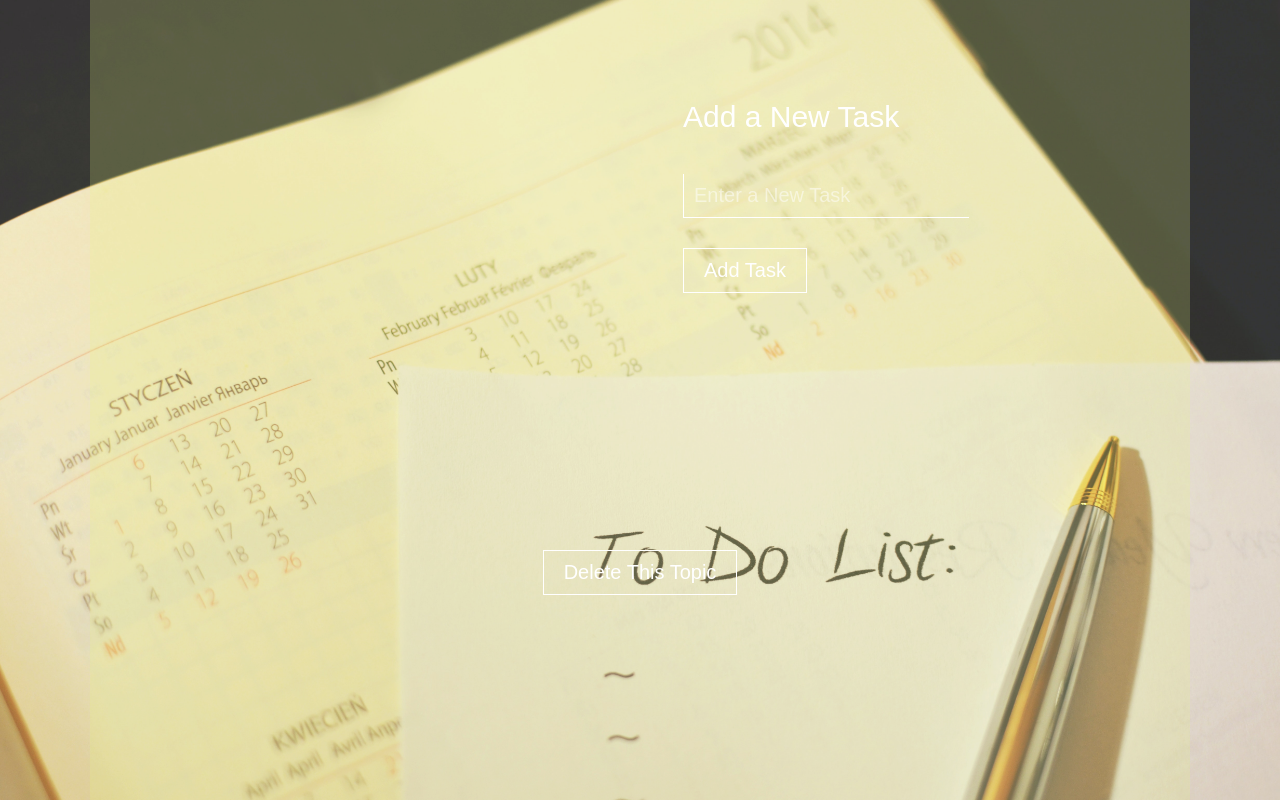
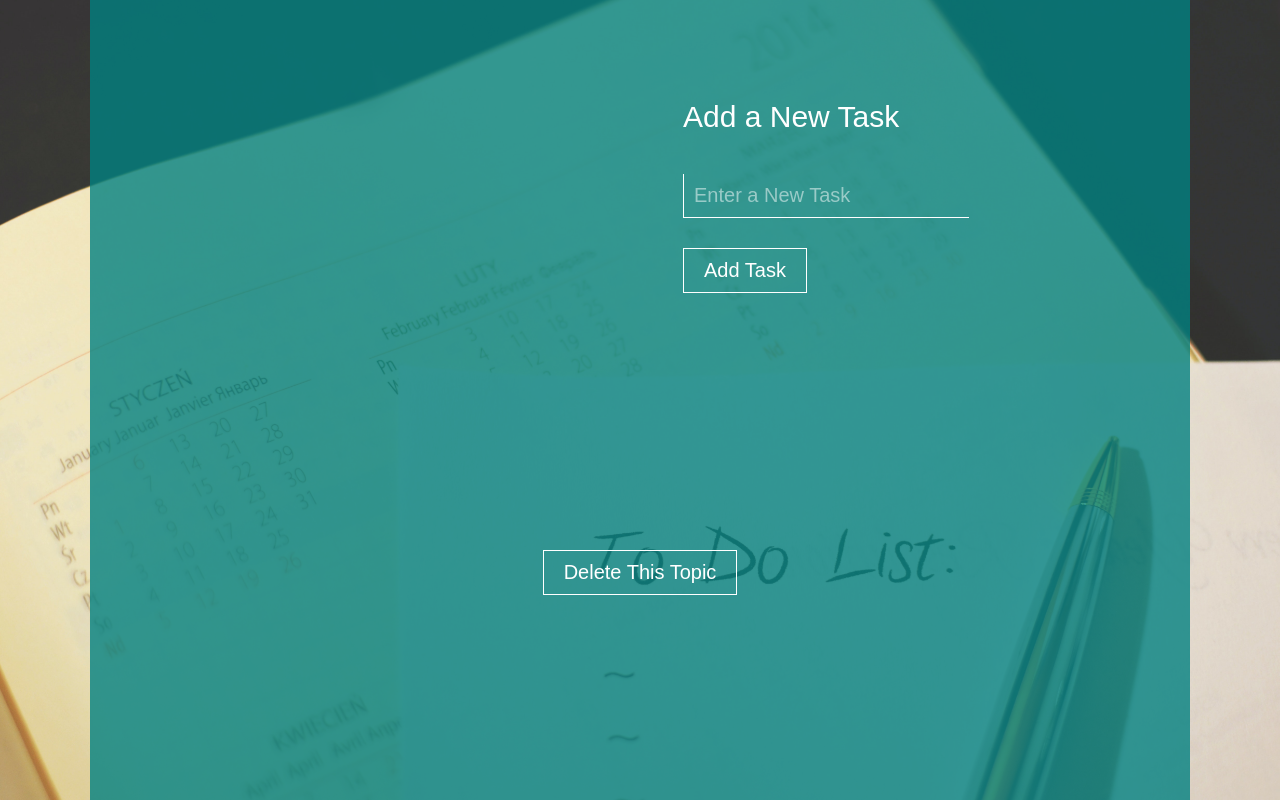
Before and after one commit to YuliiaHavrylenko/blog-poster, a Flask app: page /topic/1 in a window 1280 px wide. Run offline with Flask 2, Linux system fonts and the light colour scheme; data that the repository does not hold is empty.

Commit message:
Update background color

```diff
--- a/static/topic-tasks.css
+++ b/static/topic-tasks.css
@@ -22,7 +22,7 @@ body {
 .page {
   height: 100%;
   width: 1100px;
-  background-color: rgba(230, 244, 125, 0.2);
+  background-color: hsla(180, 100%, 25%, 0.789);
   padding: 50px;
 }
 
```
